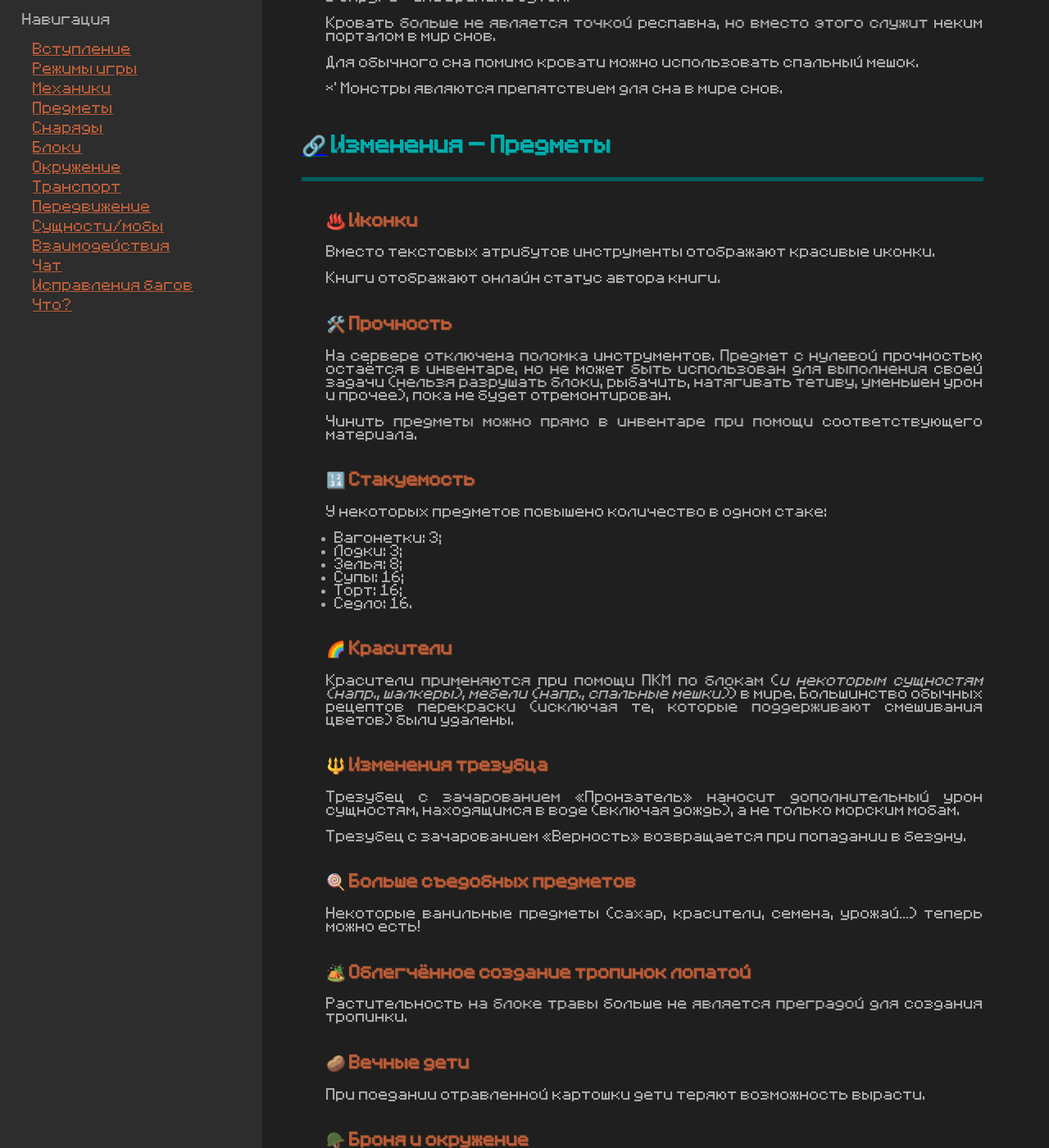
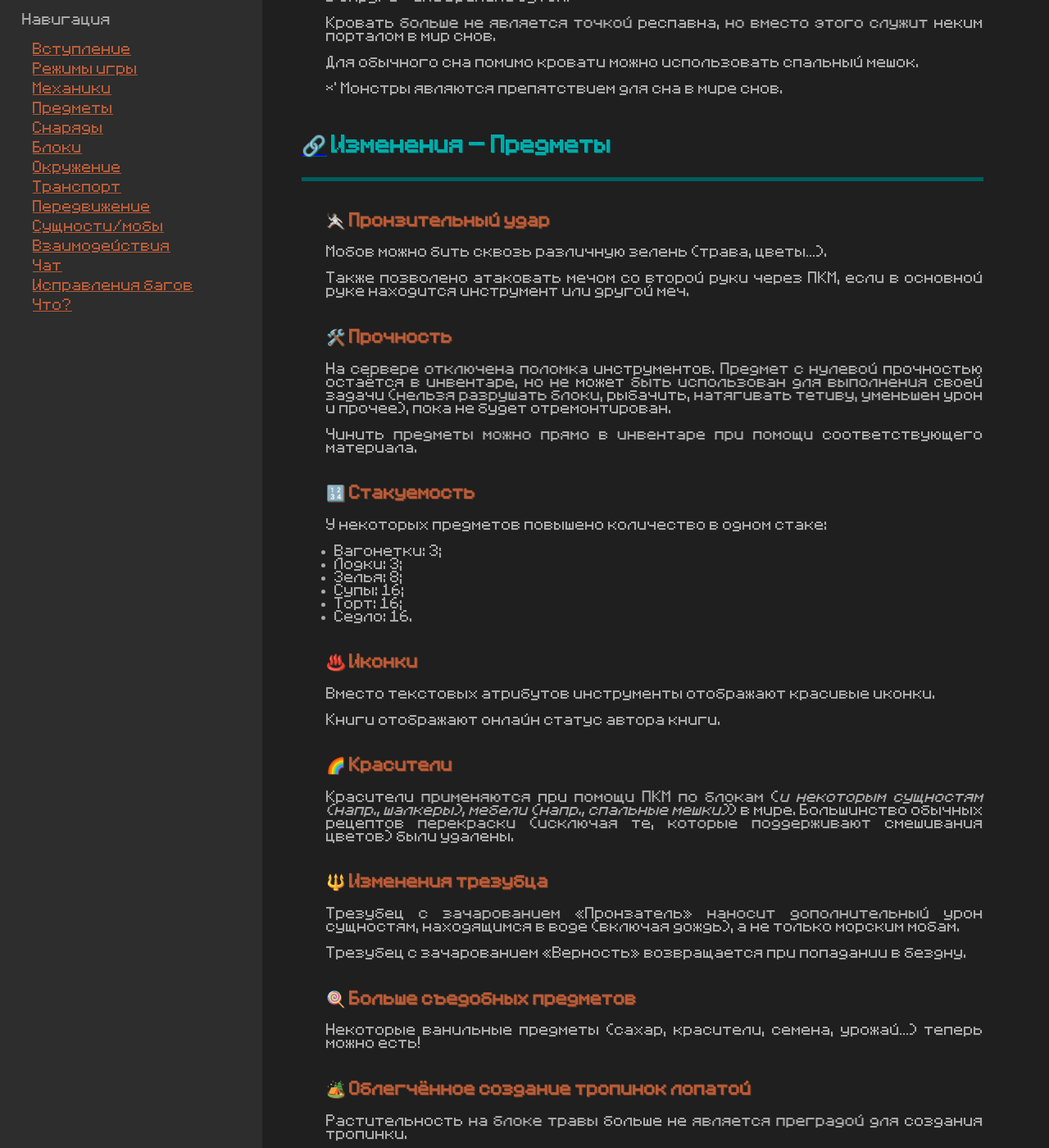
Before and after one commit to SoSeDiKs-Universe/sosediks-universe.github.io, a Jekyll site: the page built from wiki.md, in a window 1280 px wide and 1400 px high, scrolled down 2672 px. Shown: the whole window at 82% size. Built offline with Jekyll 4.4.1, drawn with Linux system fonts in a browser that asks for light colours.

Commit message:
Update wiki.md

```diff
--- a/wiki.md
+++ b/wiki.md
@@ -94,10 +94,10 @@
 
 ## <a href="#-изменения--предметы">🔗</a> Изменения — Предметы
 
-### ♨️ Иконки
-Вместо текстовых атрибутов инструменты отображают красивые иконки.
+### 🤺 Пронзительный удар
+Мобов можно бить сквозь различную зелень (трава, цветы…).
 
-Книги отображают онлайн статус автора книги.
+Также позволено атаковать мечом со второй руки через ПКМ, если в основной руке находится инструмент или другой меч.
 
 ### 🛠️ Прочность
 На сервере отключена поломка инструментов. Предмет с нулевой прочностью остаётся в инвентаре, но не может быть использован для выполнения своей задачи (нельзя разрушать блоки, рыбачить, натягивать тетиву, уменьшен урон и прочее), пока не будет отремонтирован.
```
Also changed, not shown: other parts of wiki.md (+5 -0 lines).
